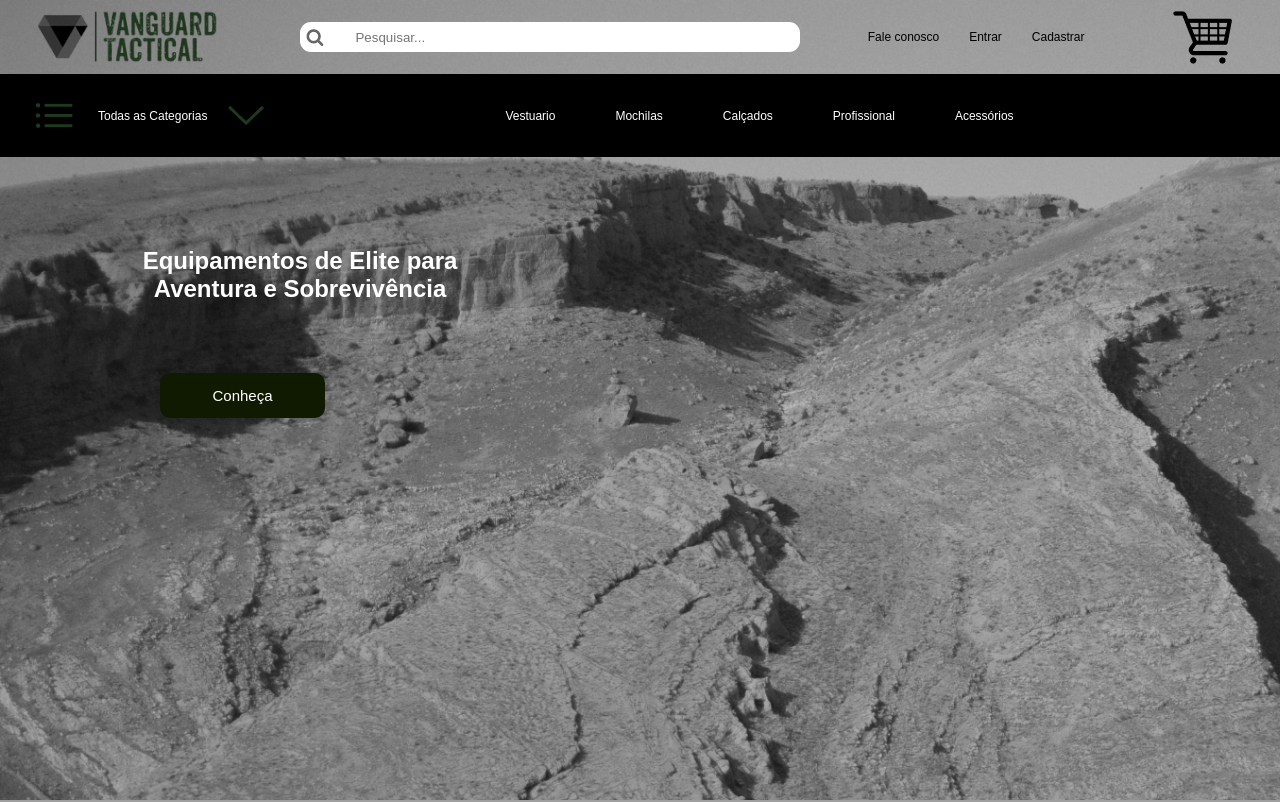
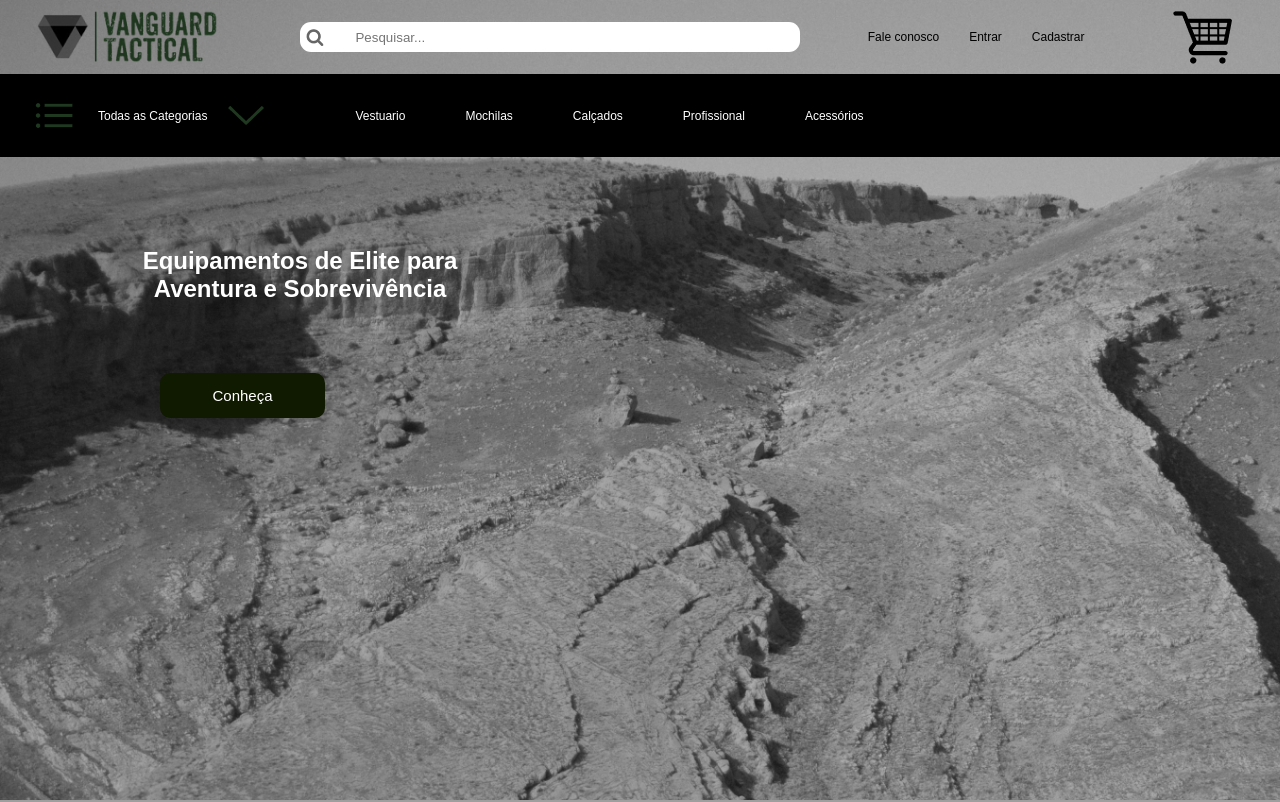
Before and after one commit to DOLK2K/Vanguardtcc-S, a React (Create React App) app: page / in a window 1280 px wide. Shown: the top 802 px of the page. Built offline with nearby package versions, Linux system fonts and the light colour scheme; grey boxes are pictures that could not be loaded.

Commit message:
configurando efeitos na home

```diff
--- a/src/pages/Home/App.js
+++ b/src/pages/Home/App.js
@@ -53,13 +53,25 @@ function App() {
           <p>Todas as Categorias</p>
           <img src={Seta} />
 
-          <div className='lista'>
-          <a id='Vestuario'>Vestuario</a>
-          <a>Mochilas</a>
-          <a>Calçados</a>
-          <a>Profissional</a>
-          <a>Acessórios</a>
+          <div class='lista'>
+            <nav>
+              <ul>
+                <li class='dropdown'>
+                  <a id='Vestuario-home'>Vestuario</a>
+                  <ul class='dropdown-menu'>
+                    <li>Camiseta</li>
+                    <li>Calça</li>
+                    <li>Boné</li>
+                  </ul>
+                </li>
+                <li><a>Mochilas</a></li>
+                <li><a>Calçados</a></li>
+                <li><a>Profissional</a></li>
+                <li><a>Acessórios</a></li>
+              </ul>
+            </nav>
           </div>
+
           </div>
 
           <div className='Centro'>
--- a/src/pages/Home/index.scss
+++ b/src/pages/Home/index.scss
@@ -72,12 +72,64 @@
 
 
 .cabecalho2 a {
-   margin: 30px;
 }
 
-#Vestuario {
-    margin-left: 220px;
+.lista {
+    display: flex;
+    flex-direction: row;
 }
+
+#vestuario-home {
+    margin-left: 400px;
+    color: #ffff;
+}
+
+.lista ul {
+    list-style: none;
+    display: flex;
+  }
+
+  .lista li {
+
+  }
+
+  .lista  .dropdown-menu {
+   display: none;
+   background-color: #ffff;
+   position: absolute;
+   width: 120px;
+   height: 100px;
+   border-radius: 2px;
+   padding: 20px;
+}
+
+.dropdown-menu {
+    opacity: 0;
+    transition: opacity 0.5s ease ;
+}
+
+.dropdown-menu:hover {
+    display: block;
+    opacity: 1;
+}
+
+.lista .dropdown:hover .dropdown-menu {
+    display: block;
+
+}
+
+
+  .lista .dropdown-menu li a {
+    color: #000;
+  }
+
+
+
+
+  .lista a:hover {
+    text-decoration: underline;
+  }
+
 
 .Centro{
     display: flex;
--- a/src/pages/login/index.js
+++ b/src/pages/login/index.js
@@ -33,7 +33,7 @@ export default function Login () {
          });
 
          setTimeout(() => {
-          navigate('/adm')
+          navigate('/')
 
          }, 2000);
 
```
